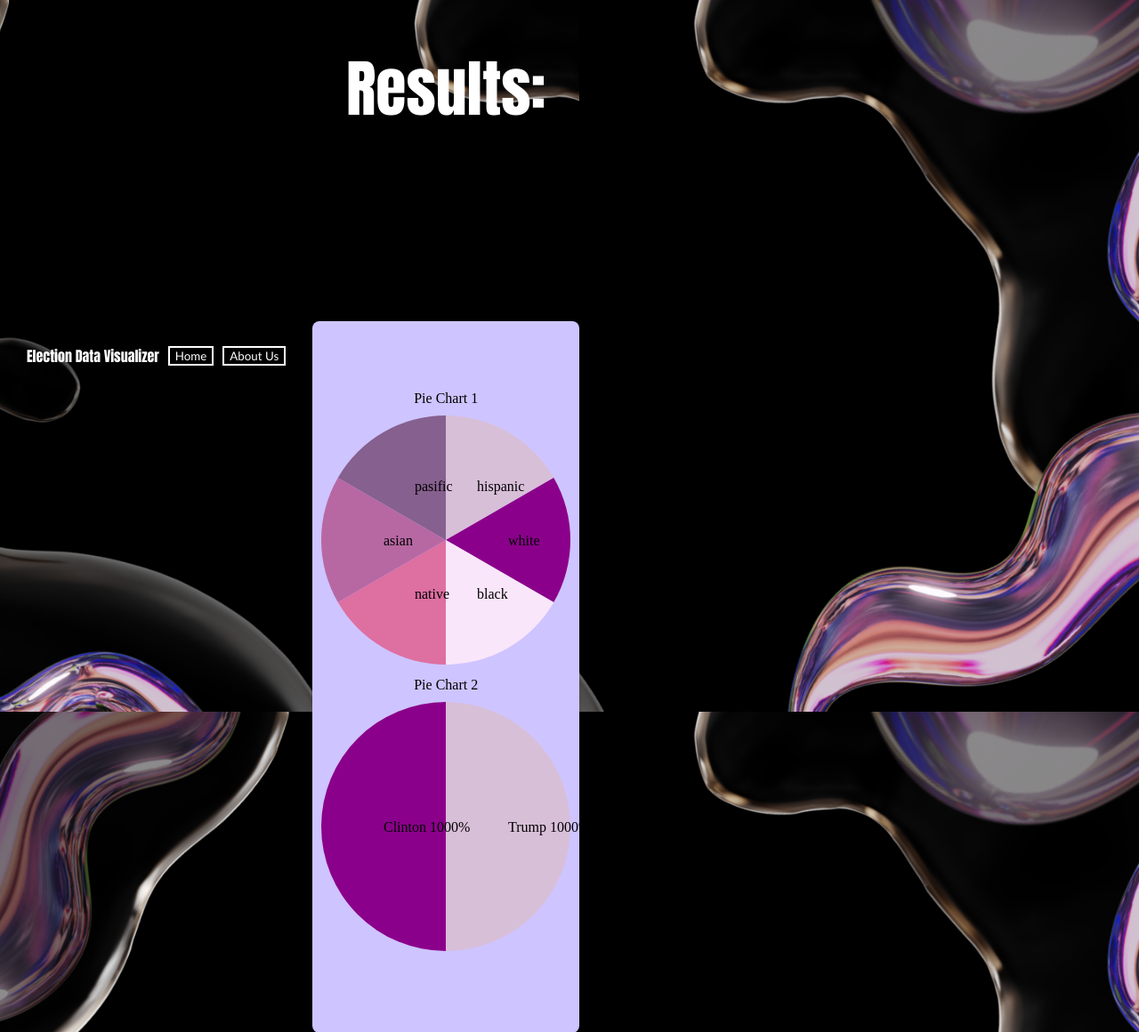
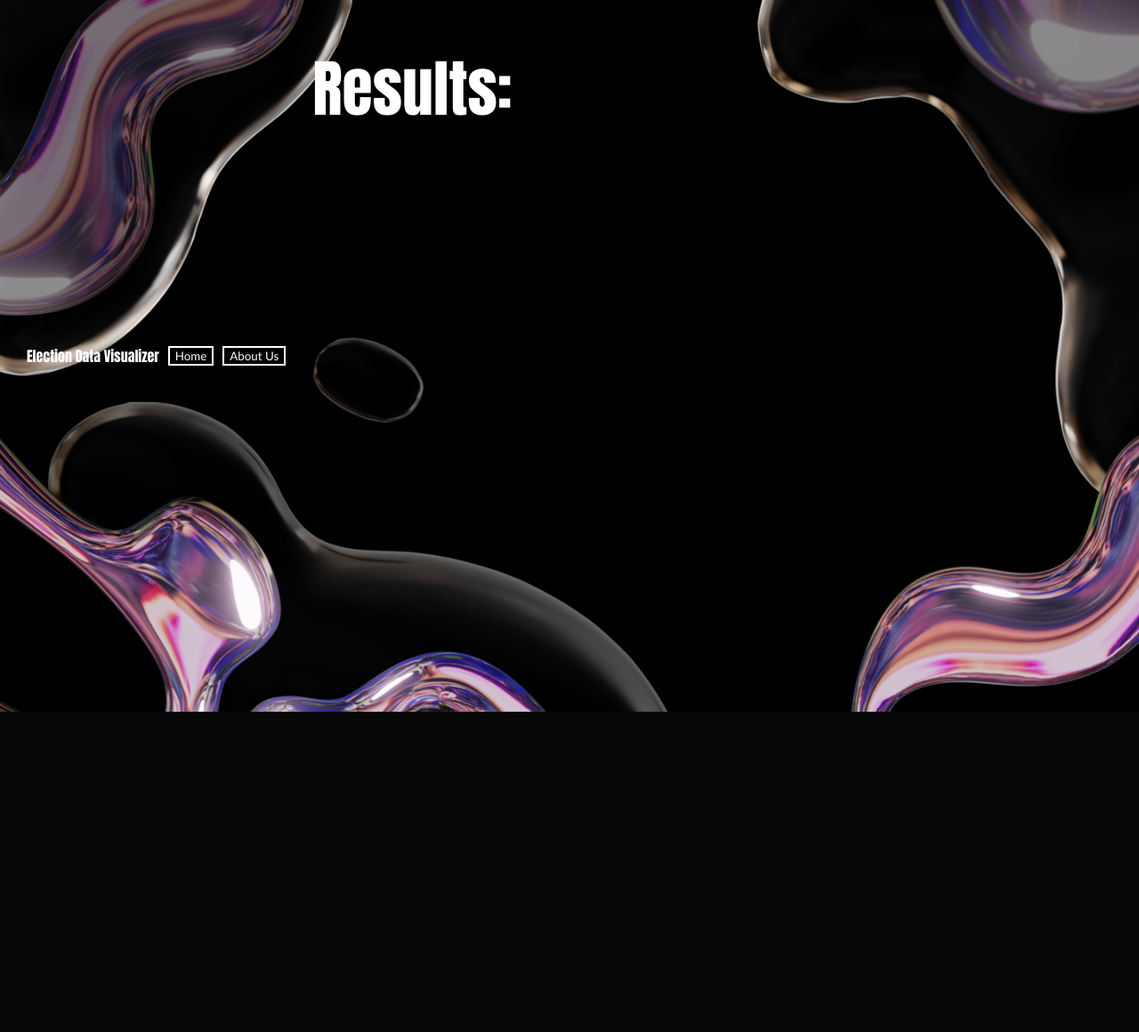
Before and after one commit to stellathompson/fighting-fish, a Flask app: page /results/1/1/2016 in a window 1280 px wide. Shown: the top 1160 px of the page at 89% size. After the commit the page ends 800 px from the top, so only its background shows below. Run offline with Flask 3, Linux system fonts and the light colour scheme; a database or web service that is not in the repository returns one stand-in record (values such as "Sample title"); parts of the project's set-up code (start-up, migrations or seed data) failed here and were passed over; some libraries are stand-ins or nearby versions.

Commit message:
debugging index html

```diff
--- a/Election Website/templates/index.html
+++ b/Election Website/templates/index.html
@@ -28,12 +28,11 @@
     </div>
     </div>
 
-    <div class="Content">
-
     <h1 class = "Header">Results:</h1>
 
         <br><br><br><br>
 
+<!--     <div class="Content">
 <script>
         var votesdiv = {{votesdiv|tojson|safe }};
         var dermo = {{dermo|tojson|safe }};
@@ -70,6 +69,6 @@
       </div>
     </div>
   </div>
-
+ -->
 </body>
 </html>
```
